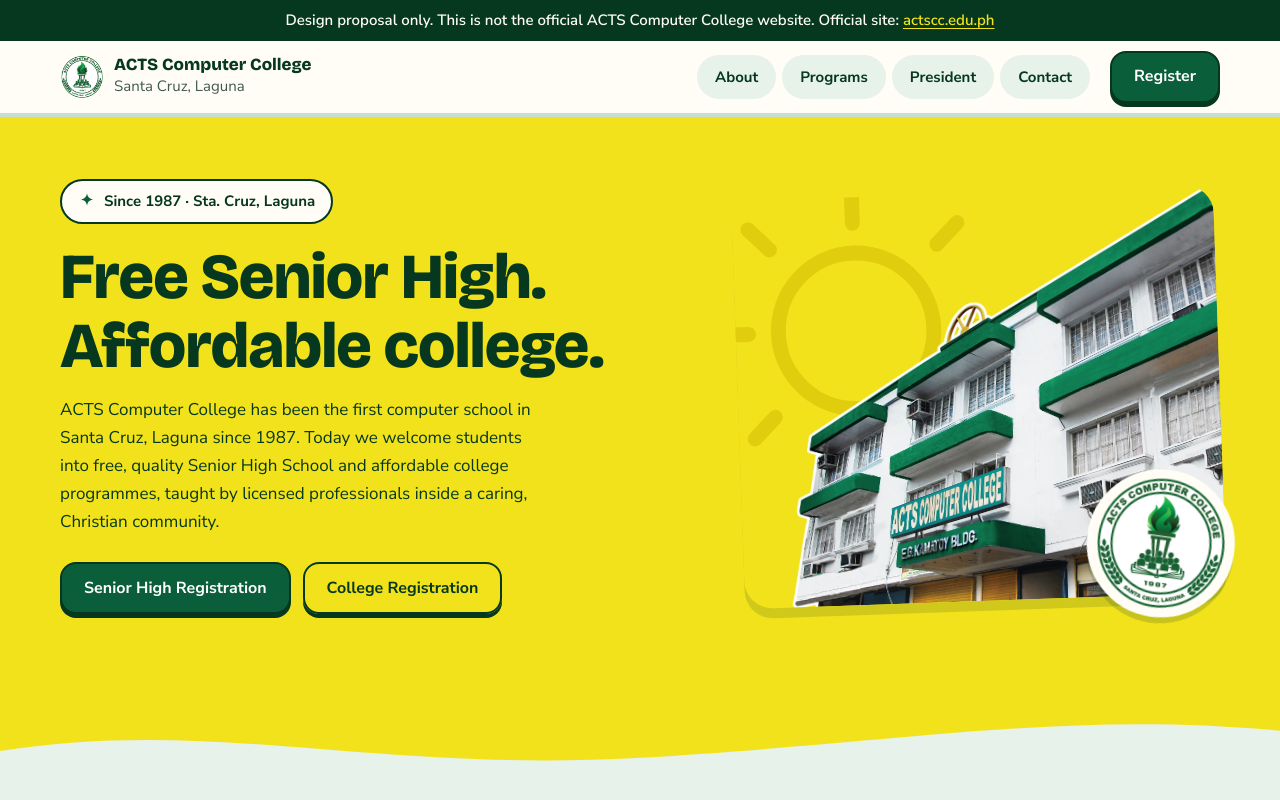
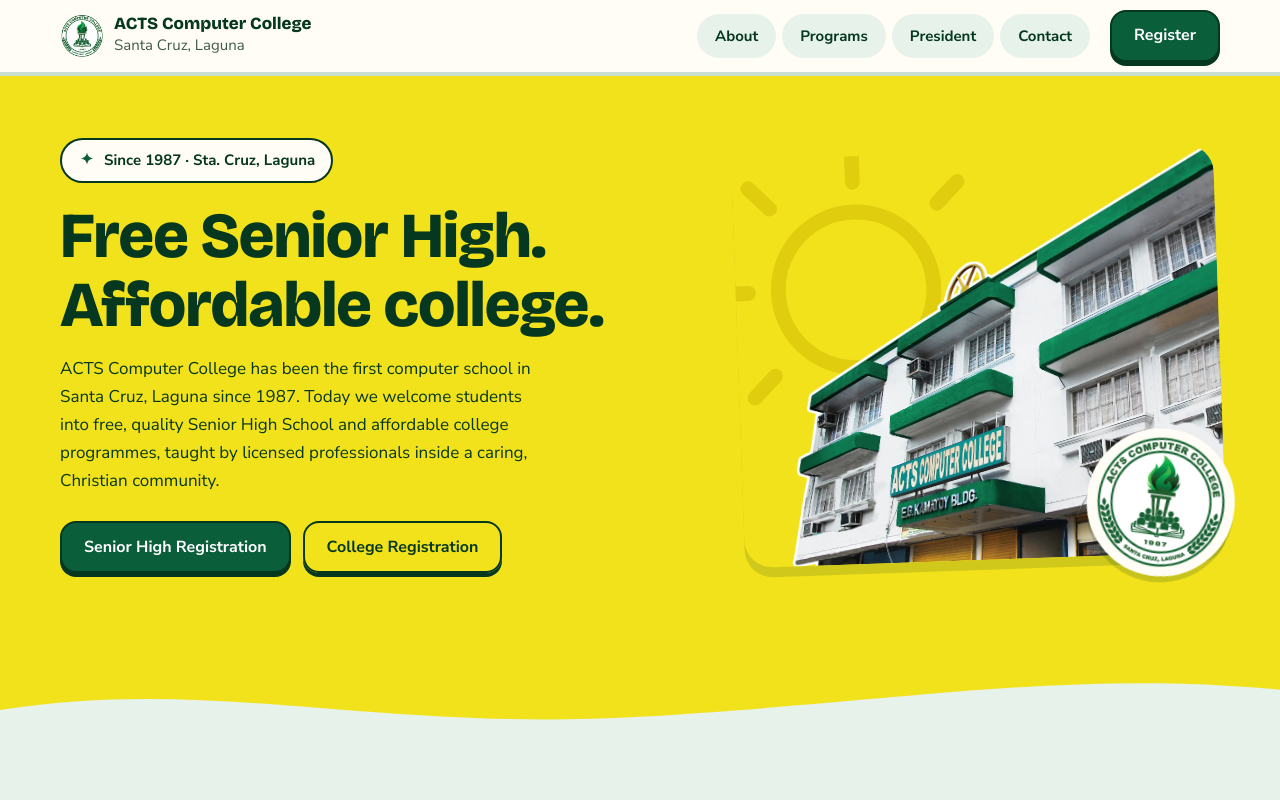
Before and after one commit to Imnot21/acts-website-v4, a plain HTML site: page index.html in a window 1280 px wide. Shown: the top 800 px of the page. Drawn offline with nearby package versions, Linux system fonts and the light colour scheme.

Commit message:
Remove top design-proposal banner
Co-Authored-By: Claude Opus 5.5 <noreply@anthropic.com>

```diff
--- a/index.html
+++ b/index.html
@@ -16,8 +16,6 @@
 </head>
 <body>
 <a class="skip-link" href="#main">Skip to content</a>
-
-<p class="concept-banner">Design proposal only. This is not the official ACTS Computer College website. Official site: <a href="https://actscc.edu.ph">actscc.edu.ph</a></p>
 
 <header class="site-header">
   <div class="wrap site-header__inner">
--- a/styles.css
+++ b/styles.css
@@ -746,14 +746,3 @@ blockquote { margin: 0; }
 }
 
 .program--college .program__badge--light { color: var(--green-deep); }
-
-/* Design-proposal notice */
-.concept-banner {
-  margin: 0;
-  padding: 10px var(--pad);
-  background: var(--green-deep);
-  color: var(--cream);
-  font: 600 0.9375rem/1.4 var(--font-body);
-  text-align: center;
-}
-.concept-banner a { color: var(--yellow); text-underline-offset: 3px; }
```
